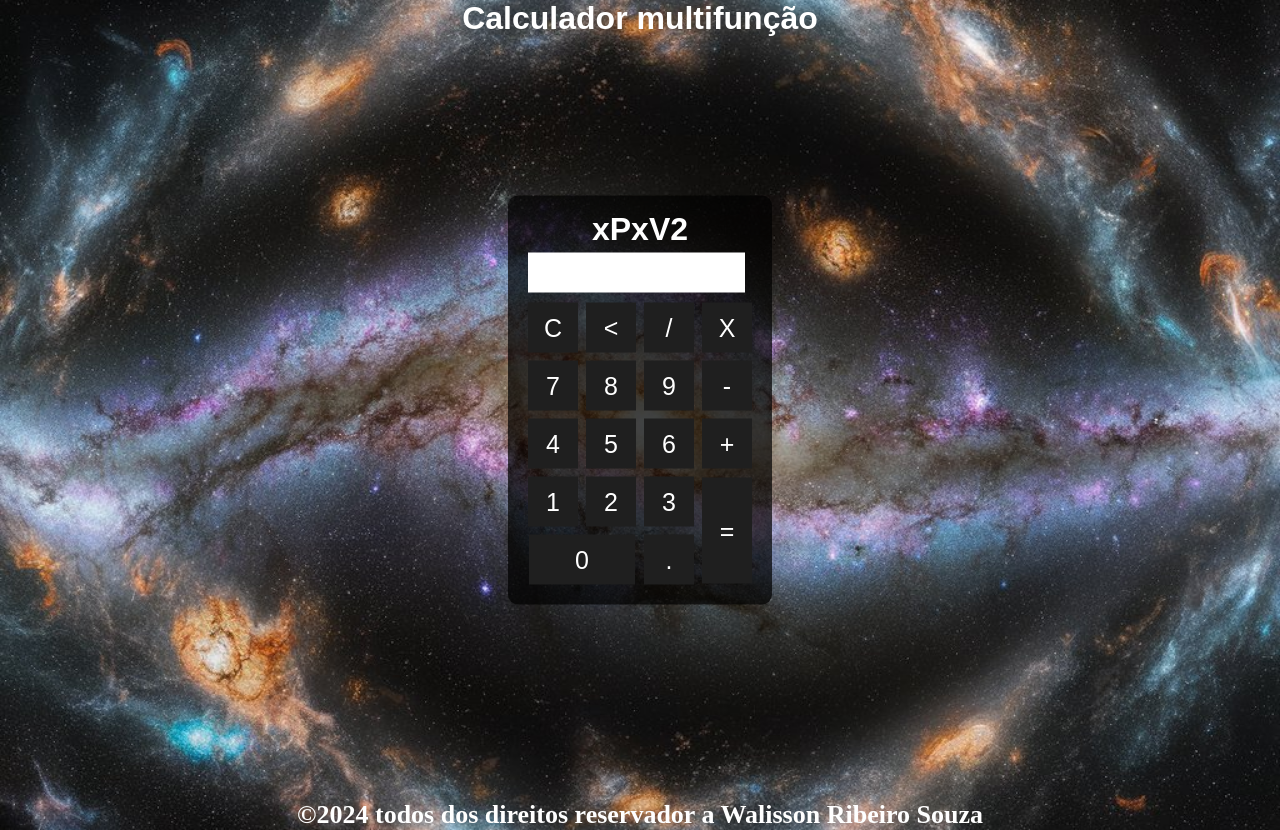
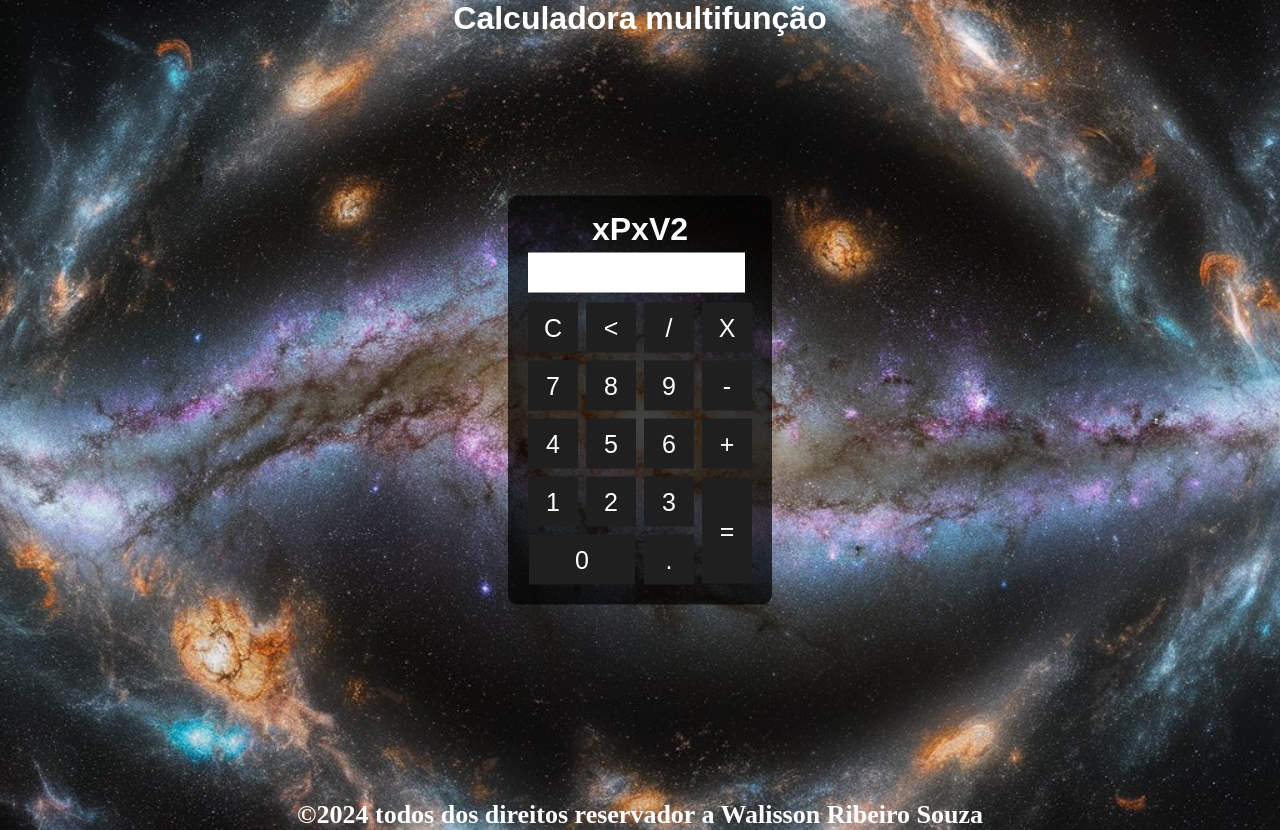
Before and after one commit to walissun/Calculadora, a plain HTML site: page Index.html in a window 1280 px wide. Drawn offline with Linux system fonts and the light colour scheme.

Commit message:
Update Index.html

```diff
--- a/Index.html
+++ b/Index.html
@@ -11,7 +11,7 @@
 <body class="background-full">
     <header>
         <div class="background">
-            <h1>Calculador multifunção</h1>
+            <h1>Calculadora multifunção</h1>
             <div class="calc">
                 <h1>xPxV2</h1>
                 <p id="resultado"></p>
```
